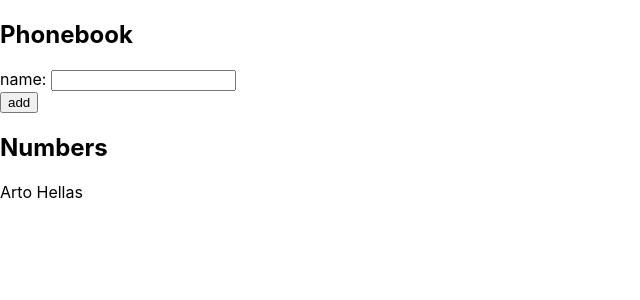
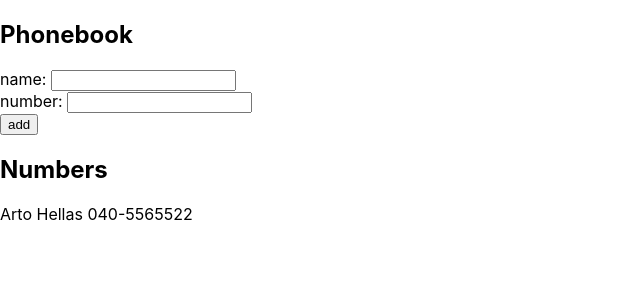
Before and after one commit to Jyddys/FullStackOpen2023, a React (Create React App) app in the folder part2/puhelinluettelo/: page / in a window 1280 px wide. Shown: the top 300 px of the page, without its empty margins (0-640 px from the left). Built offline with nearby package versions, Linux system fonts and the light colour scheme.

Commit message:
puhelinluettelo step3 done

```diff
--- a/part2/puhelinluettelo/src/App.js
+++ b/part2/puhelinluettelo/src/App.js
@@ -2,15 +2,20 @@
 
 const App = () => {
   const [persons, setPersons] = useState([
-    { name: 'Arto Hellas' }
+    {
+      name: 'Arto Hellas',
+      number: "040-5565522"
+  }
   ])
   const [newName, setNewName] = useState('')
+  const [newNumber, setNewNumber] = useState('')
 
-  const addName = (event) => {
+  const addPerson = (event) => {
     event.preventDefault()
 
     const personObj = {
-      name: newName
+      name: newName,
+      number: newNumber
     }
 
    if(persons.find(person => person.name === newName)) {
@@ -21,6 +26,7 @@
 
     setPersons([...persons, personObj])
     setNewName('')
+    setNewNumber('')
 
   }
 
@@ -28,18 +34,23 @@
     setNewName(event.target.value)
   }
 
-  const handleDoubleName = () => {
-    alert(`${newName} is already added`)
+  const handleNumberChange = (event) => {
+    setNewNumber(event.target.value)
   }
 
   return (
     <div>
       <h2>Phonebook</h2>
-      <form onSubmit={addName}>
+      <form onSubmit={addPerson}>
         <div>
           name: <input
           onChange={handleNameChange}
           value={newName}/>
+        </div>
+        <div>
+          number: <input
+          onChange={handleNumberChange}
+          value={newNumber}/>
         </div>
         <div>
           <button type="submit">add</button>
@@ -48,7 +59,10 @@
       <h2>Numbers</h2>
       {persons.map(person => {
 
-      return <p key={person.name}>{person.name}</p>}
+      return (
+        <p key={person.name}>{person.name} {person.number}</p>
+      )
+      }
       )}
 
     </div>
```
